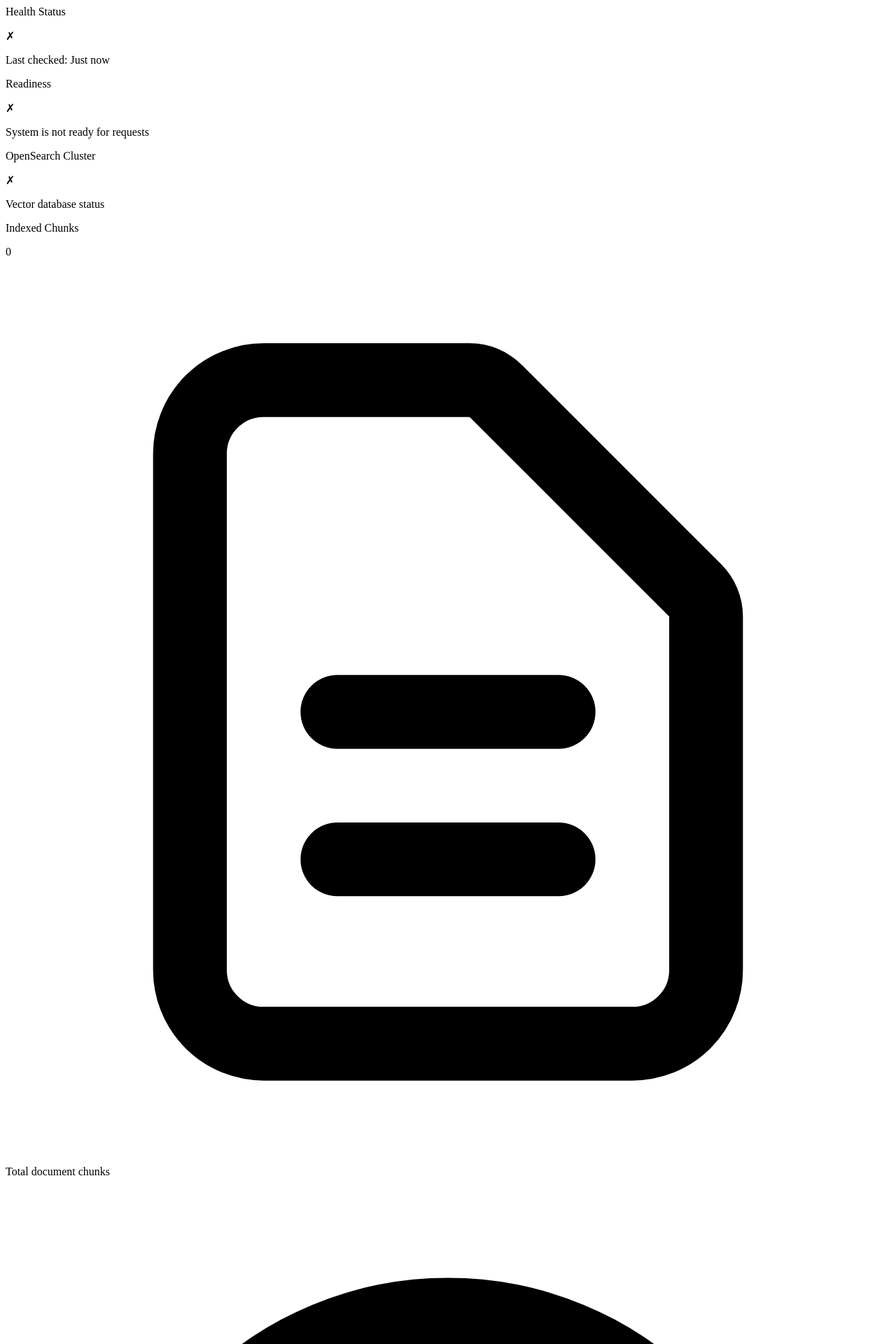
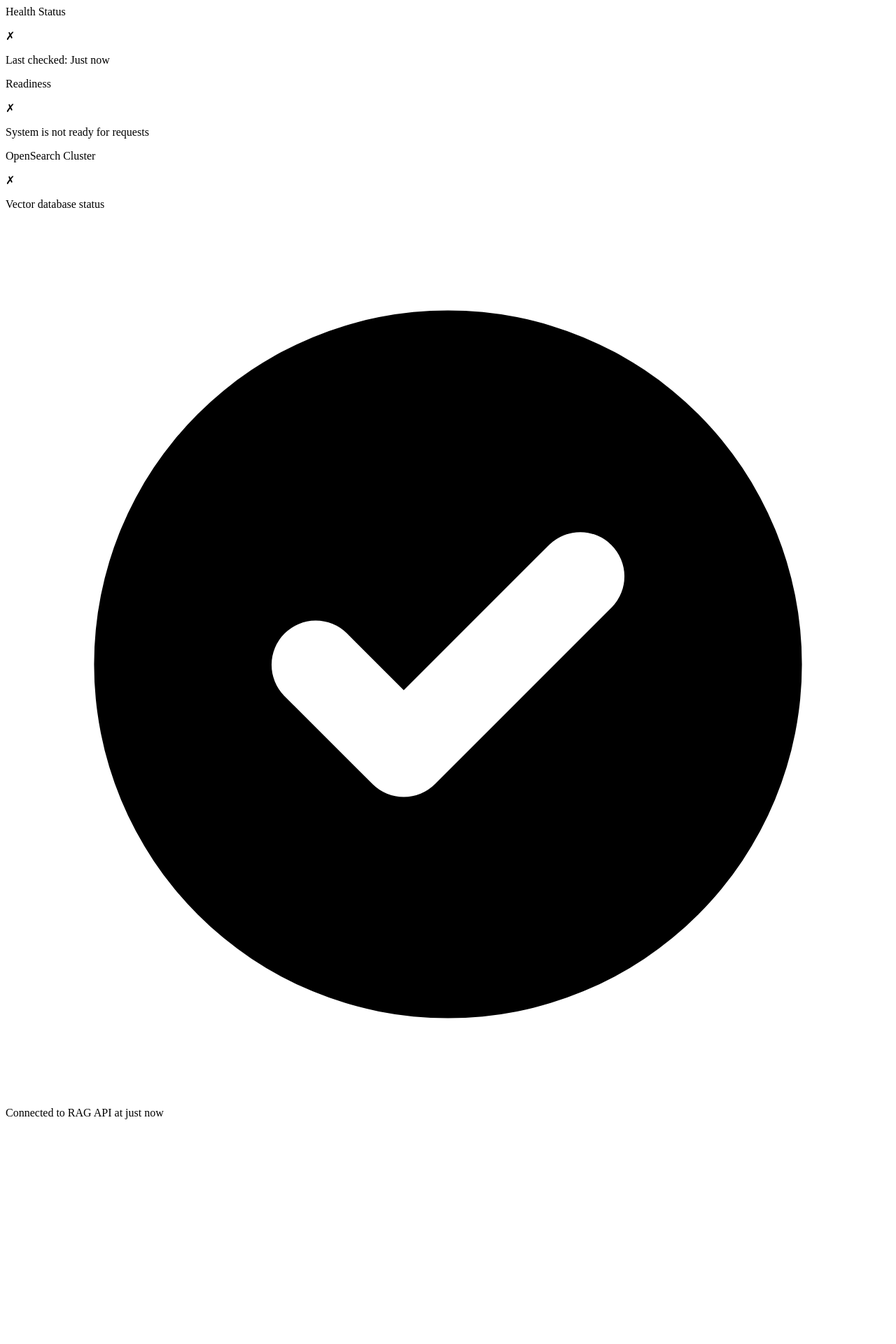
Before and after one commit to rgamage-im/in-takt, a Django app: page /search/health/ in a window 1280 px wide. Shown: the top 1920 px of the page at 70% size. After the commit the page ends 1599 px from the top, so only its background shows below. Run offline with Django 5.2, Linux system fonts and the light colour scheme; the visitor is signed in with stand-in values (Sample User, id 1); data that the repository does not hold is empty.

Commit message:
feat: RAG search dashboard improvements
- Added loading spinner overlay to document ingestion page
- Removed document count metric (requires dedicated stats endpoint)
- Changed dashboard grid from 4 to 3 columns
- Updated startup.sh to use port 8080 instead of 8000
- Added devstart.sh script for development server on port 8080
- Updated Graph API redirect URI for port 8080
- Fixed minor formatting issue in msgraph auth_views.py

Changes address port conflicts with RAG API and improve UX during document ingestion. Document count metric removed until RAG API provides proper stats endpoint.

```diff
--- a/msgraph_integration/auth_views.py
+++ b/msgraph_integration/auth_views.py
@@ -147,8 +147,8 @@ class GraphExploreView(View):
             request.session['graph_next'] = 'msgraph:my-profile-page'
             return redirect('msgraph:graph-login')
 
+@method_decorator(login_required, name='dispatch')
 
-@method_decorator(login_required, name='dispatch')
 class TeamsMessagesTableView(View):
     """
     Display Teams channel messages in a table view using Tabulator
--- a/search_integration/templates/search/health_status_partial.html
+++ b/search_integration/templates/search/health_status_partial.html
@@ -2,7 +2,7 @@
 
 {% if connected %}
 <!-- Success State: Connected to RAG API -->
-<div class="grid grid-cols-1 md:grid-cols-4 gap-4">
+<div class="grid grid-cols-1 md:grid-cols-3 gap-4">
     <!-- Health Status Card -->
     <div class="status-card bg-white rounded-lg shadow p-6">
         <div class="flex items-center justify-between">
@@ -81,32 +81,6 @@
         <div class="mt-4">
             <p class="text-xs" style="color: var(--color-olive-gray);">
                 Vector database status
-            </p>
-        </div>
-    </div>
-
-    <!-- Document Count Card -->
-    <div class="status-card bg-white rounded-lg shadow p-6">
-        <div class="flex items-center justify-between">
-            <div>
-                <p class="text-sm font-medium" style="color: var(--color-olive-gray);">Indexed Chunks</p>
-                <p class="mt-2 text-3xl font-bold" style="color: var(--color-deep-navy);">
-                    {% if document_count is not None %}
-                        {{ document_count|intcomma }}
-                    {% else %}
-                        —
-                    {% endif %}
-                </p>
-            </div>
-            <div>
-                <svg class="w-8 h-8" style="color: var(--color-soft-sky-blue);" fill="none" stroke="currentColor" viewBox="0 0 24 24">
-                    <path stroke-linecap="round" stroke-linejoin="round" stroke-width="2" d="M9 12h6m-6 4h6m2 5H7a2 2 0 01-2-2V5a2 2 0 012-2h5.586a1 1 0 01.707.293l5.414 5.414a1 1 0 01.293.707V19a2 2 0 01-2 2z"></path>
-                </svg>
-            </div>
-        </div>
-        <div class="mt-4">
-            <p class="text-xs" style="color: var(--color-olive-gray);">
-                Total document chunks
             </p>
         </div>
     </div>
--- a/search_integration/views.py
+++ b/search_integration/views.py
@@ -37,32 +37,9 @@ def health_status(request):
         readiness_response.raise_for_status()
         readiness_data = readiness_response.json()
 
-        # Get document count via search with wildcard
-        try:
-            count_response = requests.post(
-                f"{settings.RAG_API_BASE_URL}/api/v1/retrieve/search",
-                headers={
-                    "X-API-Key": settings.RAG_API_KEY,
-                    "Content-Type": "application/json"
-                },
-                json={"query": "*", "top_k": 1},
-                timeout=5
-            )
-            count_response.raise_for_status()
-            count_data = count_response.json()
-            # Check if there are actual results, not just total_results field
-            if count_data.get("results") and len(count_data.get("results", [])) > 0:
-                document_count = count_data.get("total_results", 0)
-            else:
-                # No actual results, so count is 0 even if total_results says otherwise
-                document_count = 0
-        except:
-            document_count = None
-
         context = {
             "health": health_data,
             "readiness": readiness_data,
-            "document_count": document_count,
             "error": None,
             "connected": True
         }
```
Also changed, not shown: search_integration/templates/search/ingest_document.html (+12 -11 lines), 2 other files.
